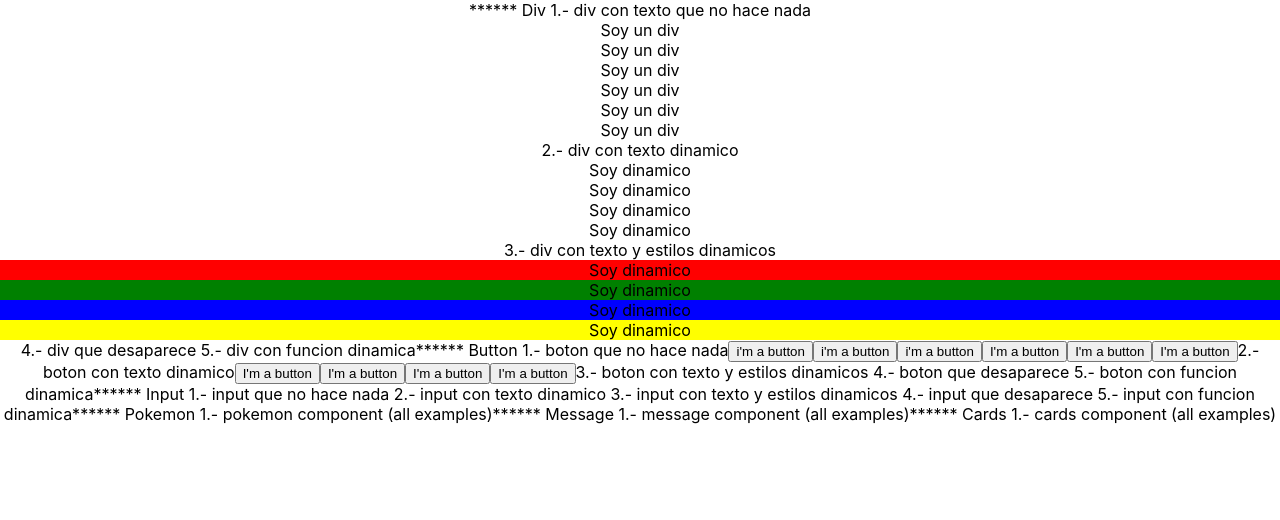
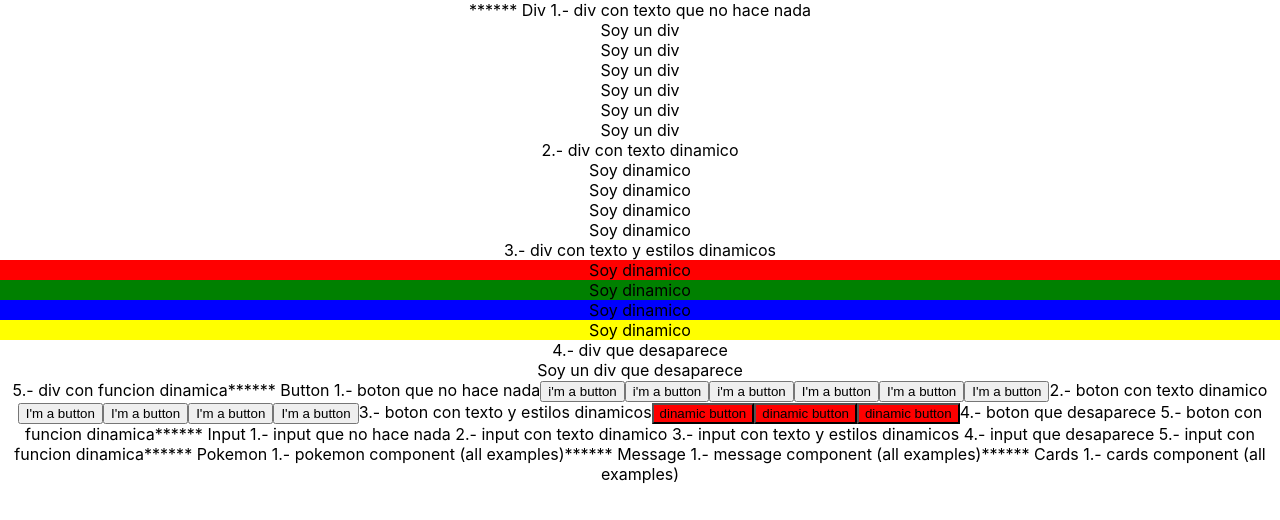
Before and after one commit to pablo179/Pokedex, a React (Create React App) app: page / in a window 1280 px wide. Shown: the top 520 px of the page. Built offline with nearby package versions, Linux system fonts and the light colour scheme.

Commit message:
step 4 of div

```diff
--- a/src/App.js
+++ b/src/App.js
@@ -13,6 +13,7 @@ import Step3_1 from './components/Div/step3/ComponentDiv';
 import Step3_2 from './components/Div/step3/ComponentDiv2';
 import Step3_3 from './components/Div/step3/ComponentDiv3';
 import Step3_4 from './components/Div/step3/ComponentDiv4';
+import Step4_1 from './components/Div/step4/ComponentDiv';
 import ComponentBtn from './components/Btn/Step1/ComponentBtn';
 import ComponentBtn2 from './components/Btn/Step1/ComponentBtn2';
 import ComponentBtn3 from './components/Btn/Step1/ComponentBtn3';
@@ -49,6 +50,7 @@ function App() {
         <Step3_3 text='Soy dinamico' myStyles={{background :'blue'}}/>
         <Step3_4 text='Soy dinamico' myStyles={{background :'yellow'}}/>
         4.- div que desaparece
+        <Step4_1 />
         5.- div con funcion dinamica
       </>
       <>
@@ -66,7 +68,9 @@ function App() {
         <Btn2_3 text="I'm a button"/>
         <Btn2_4 text="I'm a button"/>
         3.- boton con texto y estilos dinamicos
-
+        <Btn3_1 text="dinamic button" myStyles={{background:'red'}} />
+        <Btn3_2 text="dinamic button" myStyles={{background:'red'}} />
+        <Btn3_3 text="dinamic button" myStyles={{background:'red'}} />
         4.- boton que desaparece
         5.- boton con funcion dinamica
       </>
--- a/src/components/Btn/Step3/ComponentBtn2.jsx
+++ b/src/components/Btn/Step3/ComponentBtn2.jsx
@@ -1,6 +1,6 @@
 import React from "react";
 
 function ComponentBtn2(props){
-    return <button style={props.myStyle}>{props.text}</button>
+    return <button style={props.myStyles}>{props.text}</button>
 }
 export default ComponentBtn2
--- a/src/components/Btn/Step3/ComponentBtn3.jsx
+++ b/src/components/Btn/Step3/ComponentBtn3.jsx
@@ -1,5 +1,5 @@
 import React from "react";
 
-const ComponentBtn3 = (props)=> <button style={props.myStyle}>{props.text}</button>
+const ComponentBtn3 = (props)=> <button style={props.myStyles}>{props.text}</button>
 
 export default ComponentBtn3;
--- /dev/null
+++ b/src/components/Div/step4/ComponentDiv.jsx
@@ -0,0 +1,19 @@
+import React from 'react'
+
+class ComponentDiv extends React.Component {
+    constructor(){
+        super();
+        this.state = {
+            visible: true,
+        }
+    }
+    dissapier() {
+        this.setState({visible: false});
+    }
+    render() {
+        const { visible } = this.state
+        return visible && <div onClick={() => this.dissapier()} > {this.state.visible} Soy un div que desaparece</div>
+    }
+}
+
+export default ComponentDiv
```
